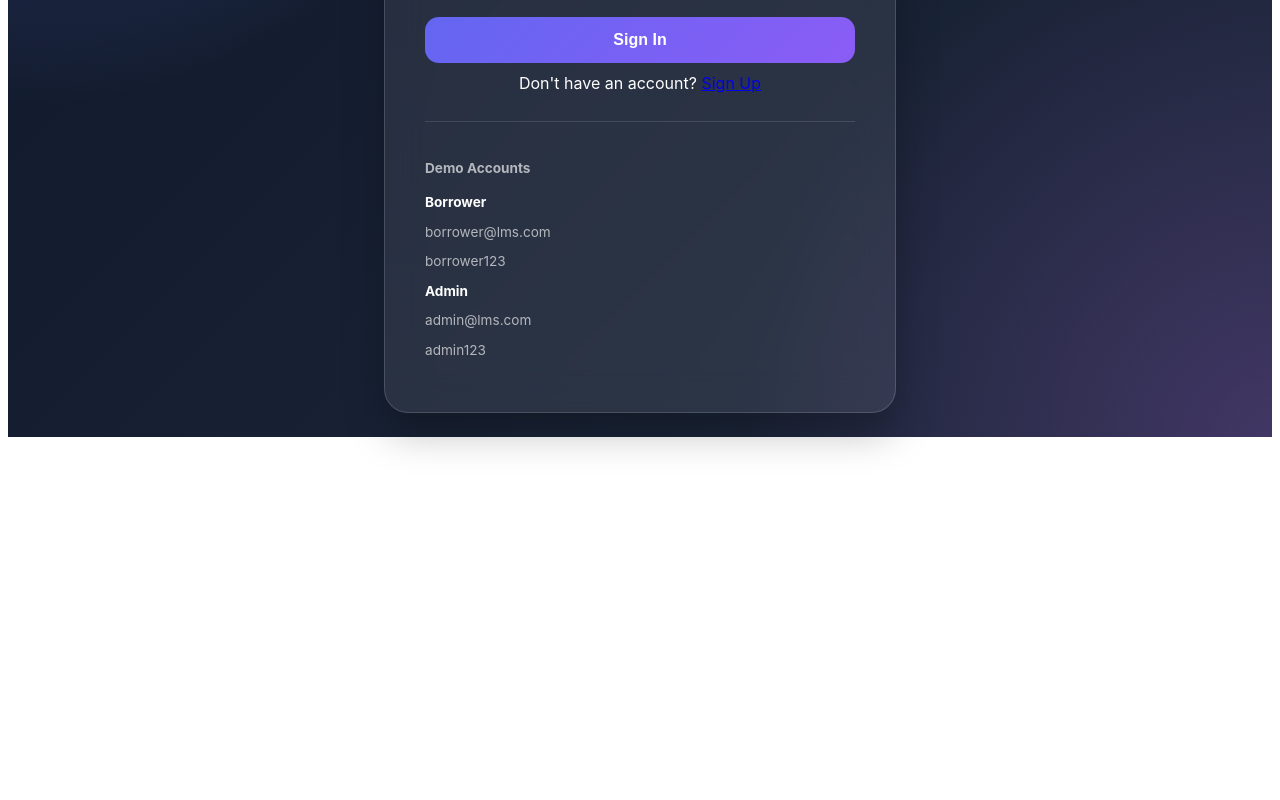
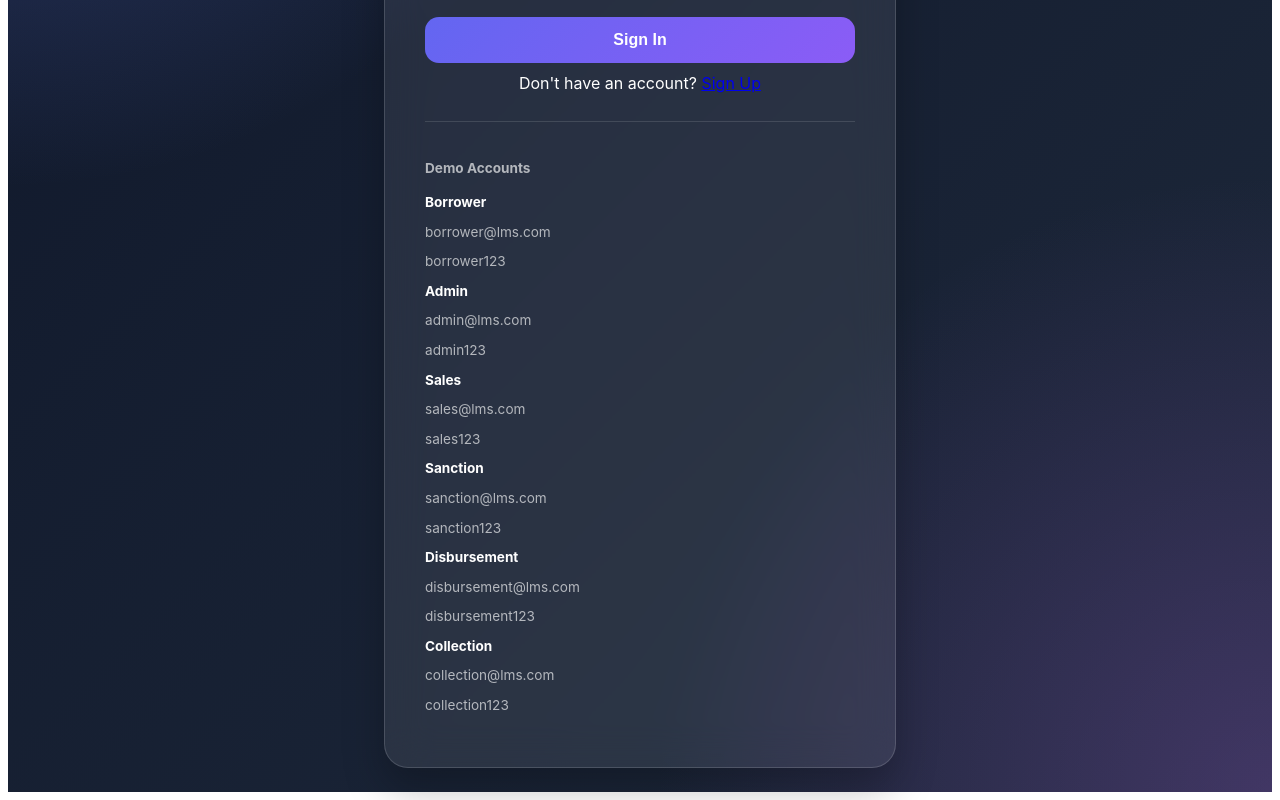
Before and after one commit to batcoder-1/Loan_Management_system, a React (Create React App) app in the folder frontend/: page /login in a window 1280 px wide. Shown: the part 435-1235 px from the top of the page. Before the commit the page ends 880 px from the top, so only its background shows below. Built offline with nearby package versions, Linux system fonts and the light colour scheme.

Commit message:
feat: Add demo credentials for login and signup pages

```diff
--- a/frontend/src/pages/Login.js
+++ b/frontend/src/pages/Login.js
@@ -114,6 +114,30 @@ return (
                     <p>admin@lms.com</p>
                     <p>admin123</p>
                 </div>
+
+                <div className="credential-box">
+                    <p><strong>Sales</strong></p>
+                    <p>sales@lms.com</p>
+                    <p>sales123</p>
+                </div>
+
+                <div className="credential-box">
+                    <p><strong>Sanction</strong></p>
+                    <p>sanction@lms.com</p>
+                    <p>sanction123</p>
+                </div>
+
+                <div className="credential-box">
+                    <p><strong>Disbursement</strong></p>
+                    <p>disbursement@lms.com</p>
+                    <p>disbursement123</p>
+                </div>
+
+                <div className="credential-box">
+                    <p><strong>Collection</strong></p>
+                    <p>collection@lms.com</p>
+                    <p>collection123</p>
+                </div>
             </div>
 
         </div>
--- a/frontend/src/pages/Signup.js
+++ b/frontend/src/pages/Signup.js
@@ -187,6 +187,16 @@ const Signup = () => {
                     </Link>
                 </div>
 
+                <div className="test-credentials">
+                    <h4>Demo Borrower Accounts</h4>
+
+                    <div className="credential-box">
+                        <p><strong>Borrower</strong></p>
+                        <p>borrower@lms.com</p>
+                        <p>borrower123</p>
+                    </div>
+                </div>
+
             </div>
         </div>
     )
```
